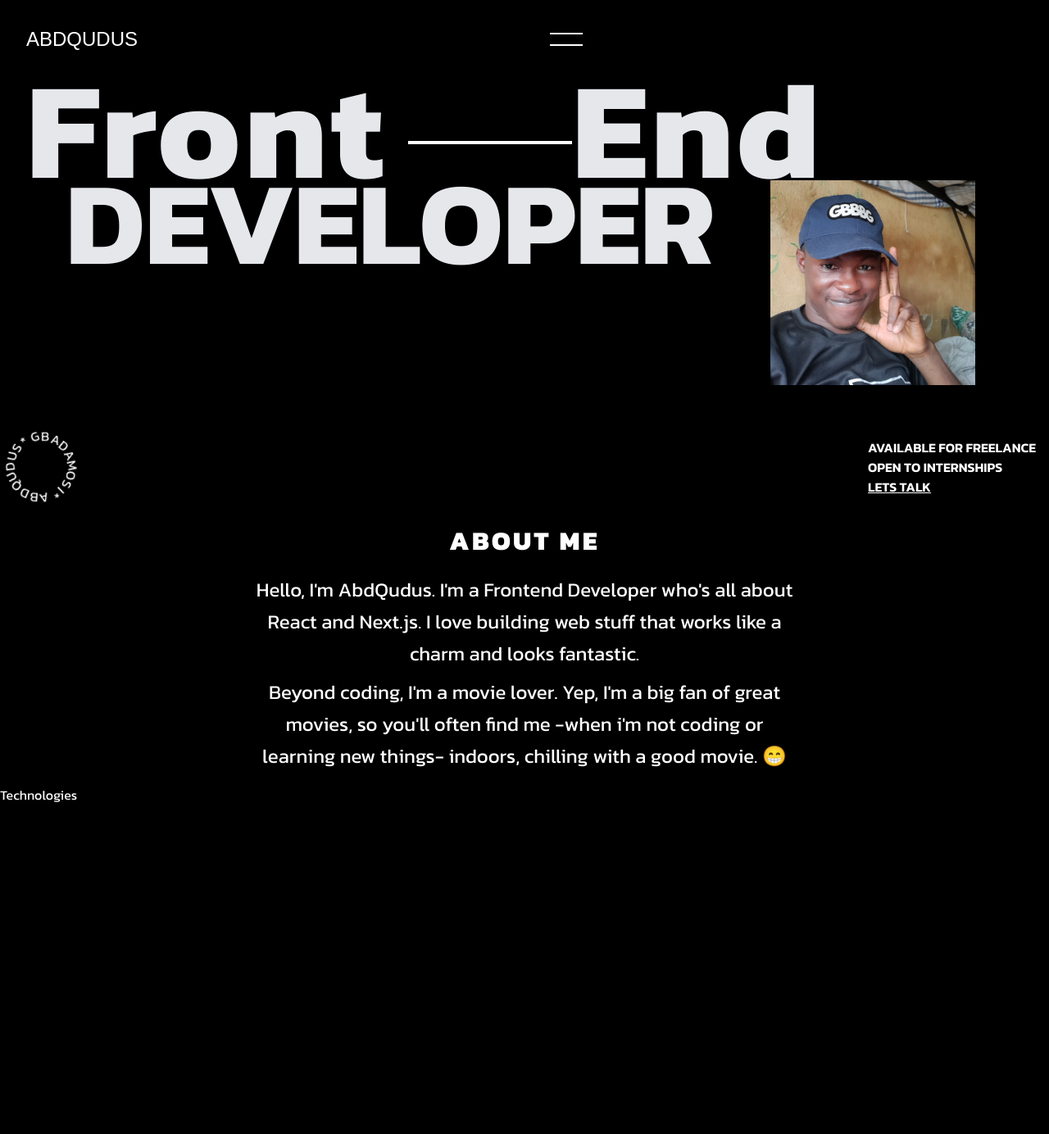
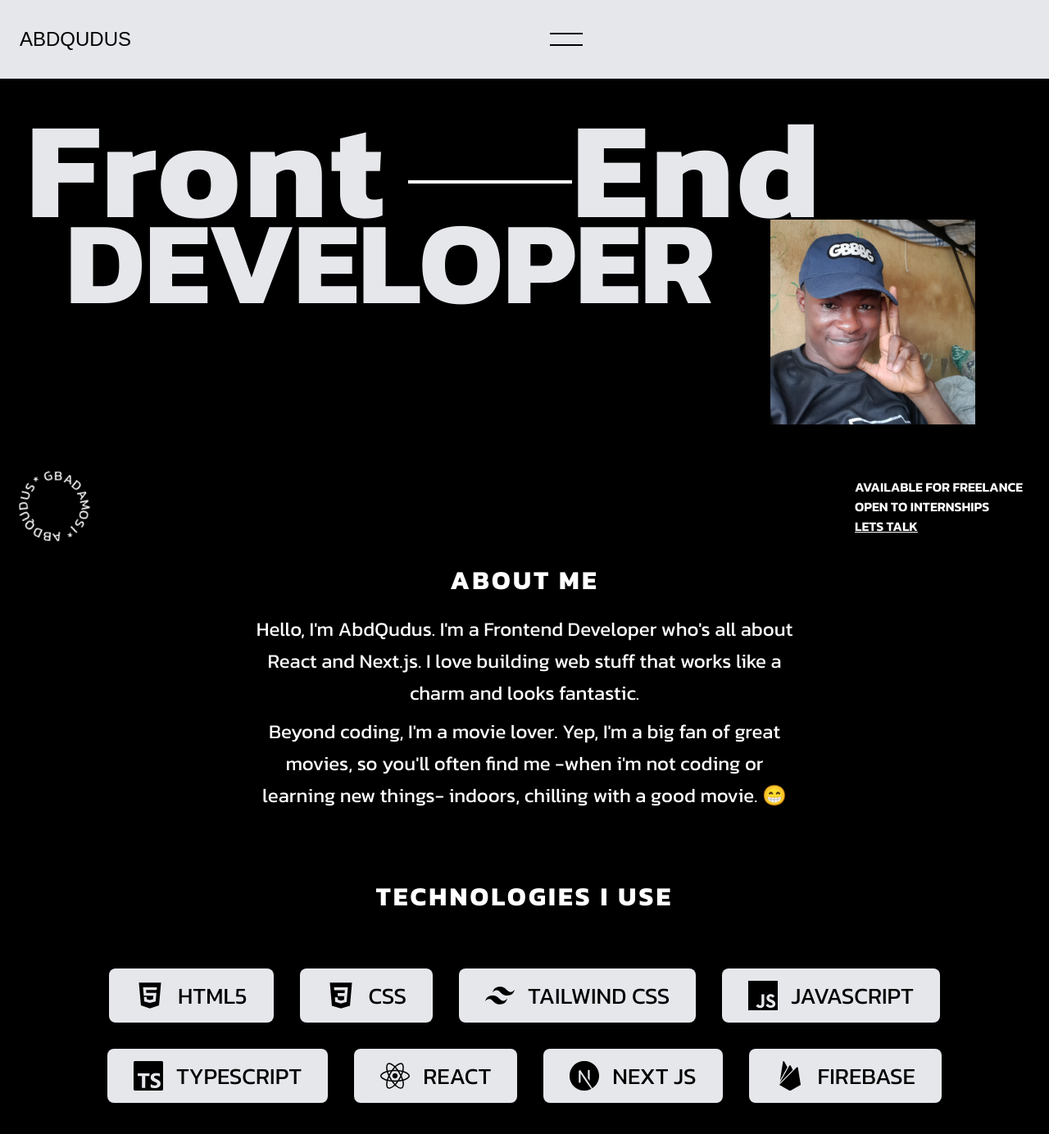
Before and after one commit to abdqudus/portfolio, a Next.js app: page / in a window 1280 px wide. Shown: the top 1384 px of the page at 82% size. Built offline with nearby package versions, Linux system fonts and the light colour scheme; a web font is replaced by a local one.

Commit message:
I added the technologies section

```diff
--- a/components/About.jsx
+++ b/components/About.tsx
@@ -1,33 +1,37 @@
 "use client";
 import Image from "next/image";
-import React, { useEffect, useRef, useState } from "react";
+import React, { useEffect, useRef } from "react";
+import SectionHeader from "./SectionHeader";
+import SectionComponent from "./SectionComponent";
 
 const About = () => {
-  const firstParagraphRef = useRef();
-  const secondParagraphRef = useRef();
+  const firstParagraphRef = useRef<HTMLParagraphElement | null>(null);
+  const secondParagraphRef = useRef<HTMLParagraphElement | null>(null);
 
   useEffect(() => {
-    const arr = [firstParagraphRef.current, secondParagraphRef.current];
+    const elementsArray = [
+      firstParagraphRef.current,
+      secondParagraphRef.current,
+    ];
     const observer = new IntersectionObserver(
       (entries) =>
         entries.forEach((entry) => {
           entry.target.classList.toggle("text-white", entry.isIntersecting);
           entry.target.classList.toggle(
-            "text-emerald-900",
+            "text-[#e5e7eb]",
             !entry.isIntersecting
           );
         }),
       { threshold: 1 }
     );
-    arr.forEach((ele) => observer.observe(ele));
+    elementsArray.forEach((element) => observer.observe(element!));
     return () => observer.disconnect();
   }, []);
 
   return (
-    <section className="mt-8 px-8 py-4 leading-normal max-w-[45rem] md:m-auto">
-      <h3 className="text-[2rem] font-extrabold mb-4 text-center uppercase tracking-widest">
-        About me
-      </h3>
+    <SectionComponent>
+      <SectionHeader title="About me" />
+
       <div className="lg:hidden rounded-full w-[250px] h-[250px] my-6  m-auto ">
         <Image
           className="lg:hidden rounded-full object-cover"
@@ -39,7 +43,7 @@ const About = () => {
       </div>
       <p
         ref={firstParagraphRef}
-        className="text-emerald-900 transition duration-500 ease-linear mb-2 text-[1.2rem] leading-normal md:text-[1.5rem] text-center md:leading-relaxed"
+        className="text-[#e5e7eb] transition duration-500 ease-linear mb-2 text-[1.2rem] leading-normal md:text-[1.5rem] text-center md:leading-relaxed"
       >
         Hello, I'm AbdQudus. I'm a Frontend Developer who's all about React and
         Next.js. I love building web stuff that works like a charm and looks
@@ -47,13 +51,13 @@ const About = () => {
       </p>
       <p
         ref={secondParagraphRef}
-        className="text-emerald-900 transition duration-500 ease-linear text-[1.2rem] leading-normal md:text-[1.5rem] text-center md:leading-relaxed"
+        className="text-[#e5e7eb] transition duration-500 ease-linear text-[1.2rem] leading-normal md:text-[1.5rem] text-center md:leading-relaxed"
       >
         Beyond coding, I'm a movie lover. Yep, I'm a big fan of great movies, so
         you'll often find me -when i'm not coding or learning new things-
         indoors, chilling with a good movie. 😁
       </p>
-    </section>
+    </SectionComponent>
   );
 };
 
--- a/components/Frontend.tsx
+++ b/components/Frontend.tsx
@@ -35,7 +35,7 @@ function FrontEnd() {
   }, [scrollY, controlElement1, controlElement2]);
 
   return (
-    <section className="px-8 lg:-mt-16 text-[#e5e7eb] cursor-default">
+    <section className="px-8  mt-20 text-[#e5e7eb] cursor-default">
       {/* flex container */}
       <motion.div
         initial={{ opacity: 0 }}
@@ -45,7 +45,7 @@ function FrontEnd() {
       >
         {/* flex item 1 */}
         <motion.h1
-          className="hover:text-orange-300 scroll-animated-element  -mb-12 font-bold tracking-wide text-[25vw] md:text-[10.5rem] "
+          className="hover:text-orange-300 scroll-animated-element -mb-12 font-bold tracking-wide text-[25vw] md:text-[10.5rem] "
           initial={{ x: 0 }}
           animate={controlElement1}
         >
--- a/components/Navbar.tsx
+++ b/components/Navbar.tsx
@@ -2,17 +2,19 @@ import React from "react";
 import { croissant } from "@/app/layout";
 const Navbar = () => {
   return (
-    <nav className="flex mb-0 justify-between p-8 items-center">
+    <nav className="flex backdrop:blur-md px-6 bg-[#e5e7eb] fixed top-0 w-full z-4 mb-0 justify-between p-8  items-center">
       <p
-        className={`${croissant.className} text-2xl animate-drop font-[400] uppercase md:font-[48]`}
+        className={`${croissant.className} text-black text-2xl animate-drop font-[400] uppercase md:font-[48]`}
       >
         AbdQudus
       </p>
       <div className="flex flex-col gap-3">
-        <span className="w-[40px] h-[2px] bg-white"></span>
-        <span className="w-[40px] h-[2px] bg-white"></span>
+        <span className="w-[40px] h-[2px] bg-black"></span>
+        <span className="w-[40px] h-[2px] bg-black"></span>
       </div>
-      <p className={`${croissant.className} hidden animate-drop sm:block`}>
+      <p
+        className={`${croissant.className} text-black  hidden animate-drop sm:block`}
+      >
         Time
       </p>
     </nav>
--- a/components/Rotating.tsx
+++ b/components/Rotating.tsx
@@ -2,8 +2,8 @@ export default function RotatingSection() {
   let string = "A b d Q u d u s * G b a d a m o s i* ";
 
   return (
-    <div className="lg:mt-0 mt:4 flex justify-between items-center">
-      <div className="spin">
+    <div className="lg:mt-0 mt:4 flex justify-between items-center px-4">
+      <div className="spin ">
         <div className=" relative h-[100px] w-[100px] animate-spin-slow">
           {string.split("").map((s: string, i: number) => (
             <span
--- /dev/null
+++ b/components/SectionComponent.tsx
@@ -0,0 +1,11 @@
+import React from "react";
+
+const SectionComponent = ({ children }: { children: React.ReactNode }) => {
+  return (
+    <section className="my-12 px-8 py-4 leading-normal max-w-[45rem] md:m-auto">
+      {children}
+    </section>
+  );
+};
+
+export default SectionComponent;
--- /dev/null
+++ b/components/SectionHeader.tsx
@@ -0,0 +1,11 @@
+import React from "react";
+
+const SectionHeader = ({ title }: { title: string }) => {
+  return (
+    <h3 className="text-[2rem] font-bold mb-4 text-center uppercase tracking-widest">
+      {title}
+    </h3>
+  );
+};
+
+export default SectionHeader;
--- a/components/Technologies.tsx
+++ b/components/Technologies.tsx
@@ -1,7 +1,23 @@
 import React from "react";
-
+import { technologies } from "../lib/data";
+import SectionHeader from "./SectionHeader";
 const Technologies = () => {
-  return <div>Technologies</div>;
+  return (
+    <section className="mt-16">
+      <SectionHeader title="Technologies i use" />
+      <div className="flex justify-center px-8 mt-16 gap-8 flex-wrap text-black">
+        {technologies.map((tech) => (
+          <div
+            className="flex rounded-lg justify-center items-center gap-4 px-4 md:px-8 py-3 bg-[#e5e7eb]"
+            key={tech.name}
+          >
+            <tech.icon className="text-12" size={36} />
+            <p className="sm:text-[28px] uppercase text-[16px]">{tech.name}</p>
+          </div>
+        ))}
+      </div>
+    </section>
+  );
 };
 
 export default Technologies;
--- /dev/null
+++ b/lib/data.tsx
@@ -0,0 +1,24 @@
+import { IconType } from "react-icons";
+import { FaHtml5, FaReact } from "react-icons/fa";
+import { IoLogoCss3 } from "react-icons/io";
+import {
+  SiTailwindcss,
+  SiJavascript,
+  SiTypescript,
+  SiNextdotjs,
+  SiFirebase,
+} from "react-icons/si";
+type Tech = {
+  readonly name: string;
+  readonly icon: IconType;
+};
+export const technologies: readonly Tech[] = [
+  { name: "HTML5", icon: FaHtml5 },
+  { name: "CSS", icon: IoLogoCss3 },
+  { name: "Tailwind css", icon: SiTailwindcss },
+  { name: "javascript", icon: SiJavascript },
+  { name: "typescript", icon: SiTypescript },
+  { name: "react", icon: FaReact },
+  { name: "next js", icon: SiNextdotjs },
+  { name: "Firebase", icon: SiFirebase },
+] as const;
--- a/package.json
+++ b/package.json
@@ -14,7 +14,8 @@
     "framer-motion": "^10.16.4",
     "next": "latest",
     "react": "latest",
-    "react-dom": "latest"
+    "react-dom": "latest",
+    "react-icons": "^4.11.0"
   },
   "devDependencies": {
     "@types/node": "latest",
--- a/tsconfig.json
+++ b/tsconfig.json
@@ -29,7 +29,7 @@
     "**/*.ts",
     "**/*.tsx",
     ".next/types/**/*.ts",
-    "components/About.jsx"
+    "components/About.tsx"
   ],
   "exclude": ["node_modules"]
 }
```
Also changed, not shown: 1 other file (tests, documents, lock files or other folders).
